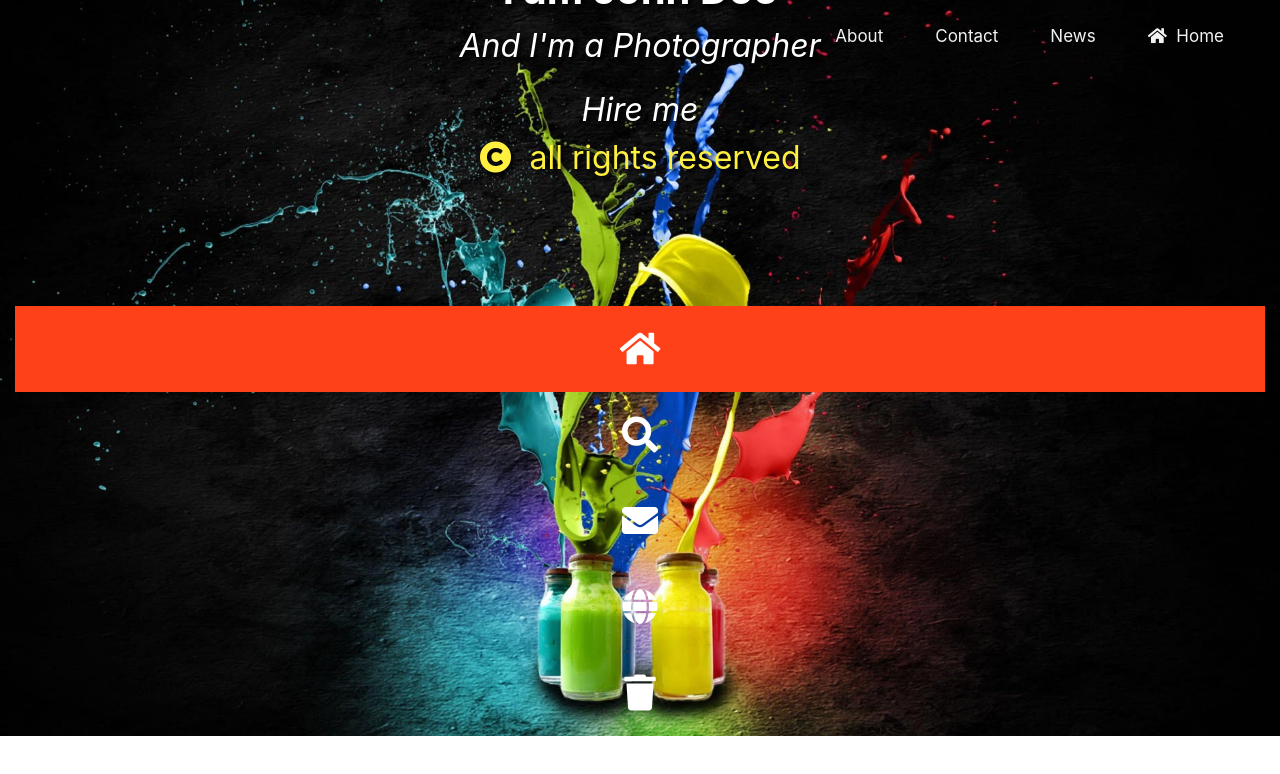
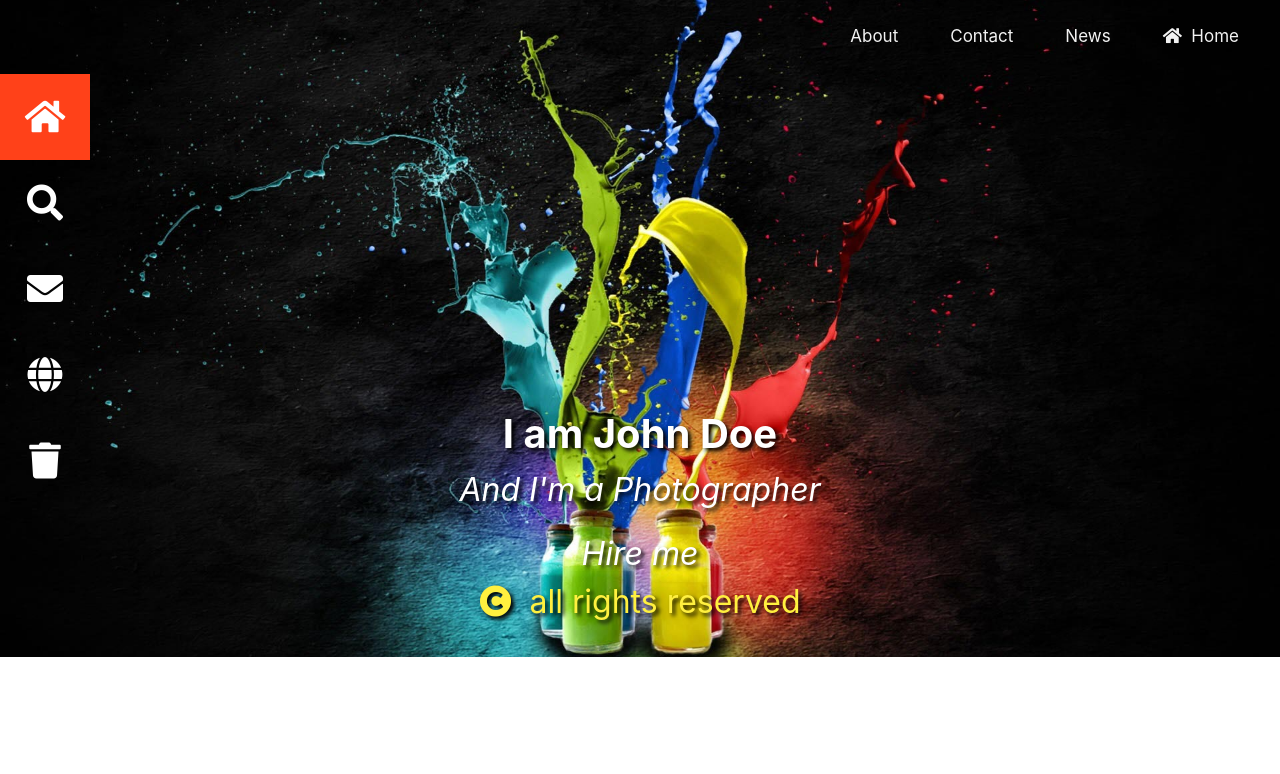
Before and after one commit to WBrocks/document.github.io.com, a plain HTML site: page index.html in a window 1280 px wide. Drawn offline with nearby package versions, Linux system fonts and the light colour scheme.

Commit message:
....
...

```diff
--- a/index.html
+++ b/index.html
@@ -22,8 +22,8 @@
 		<!-- ............. -->
 
 		<div class="bg-img 	 ">
-			<div class="container-fluid col-12 ">
-				<div class="topnav col-12">
+			<div class="container-fluid ">
+				<div class="topnav ">
 					<a href="#home"><span><i class="fa fa-home"></i></span>&nbsp Home</a>
 					<a href="#news">News</a>
 					<a href="#contact">Contact</a>
@@ -31,13 +31,13 @@
 				</div>
 			</div>
 
-			<div class="hero-text col-12">
+			<div class="hero-text ">
 				<h1><b>I am John Doe</b></h1>
 				<p><i>And I'm a Photographer</i></p>
 				<a ><em>Hire me</em></a>
 				<p id="cpy"><i class="fa fa-copyright"></i><span>&nbsp all rights reserved</span> </p>
 			</div>
-			<div class="icon-bar col-12">
+			<div class="icon-bar ">
 				<a class="active" href="#"><i class="fa fa-home"></i></a>
 				<a href="#"><i class="fa fa-search"></i></a>
 				<a href="#"><i class="fa fa-envelope"></i></a>
```
